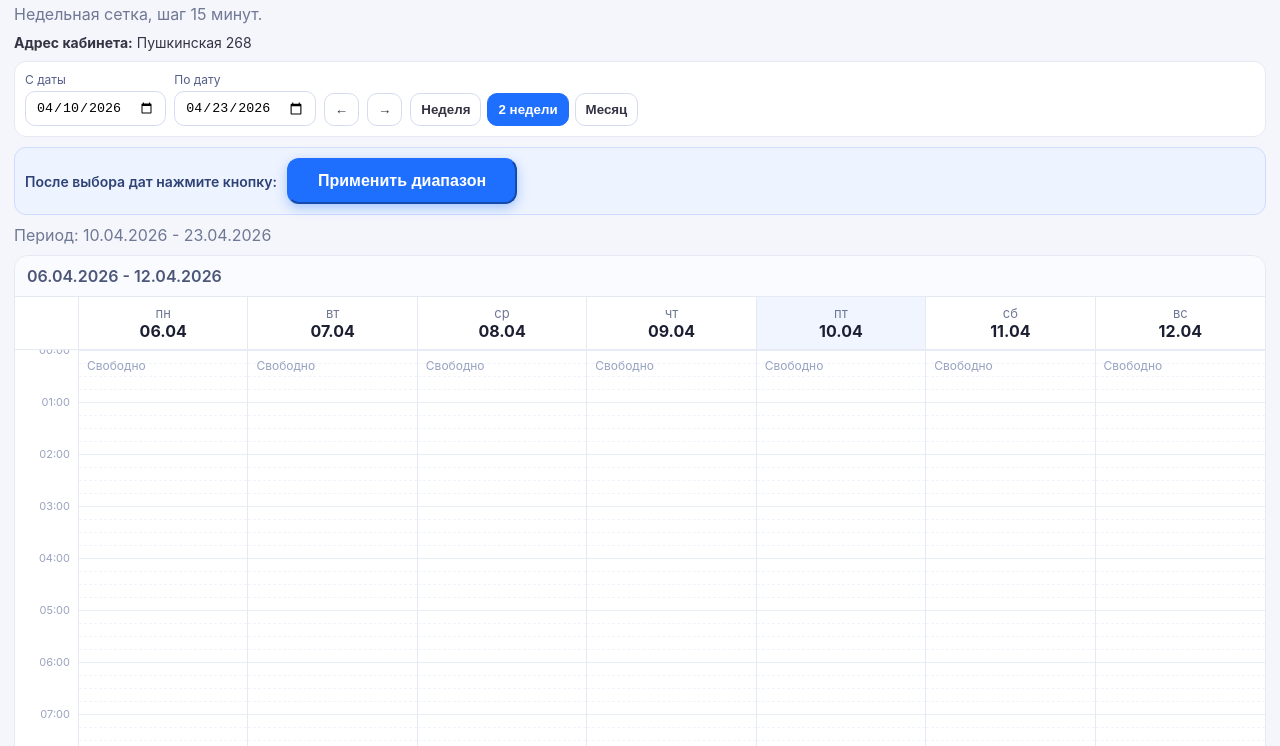
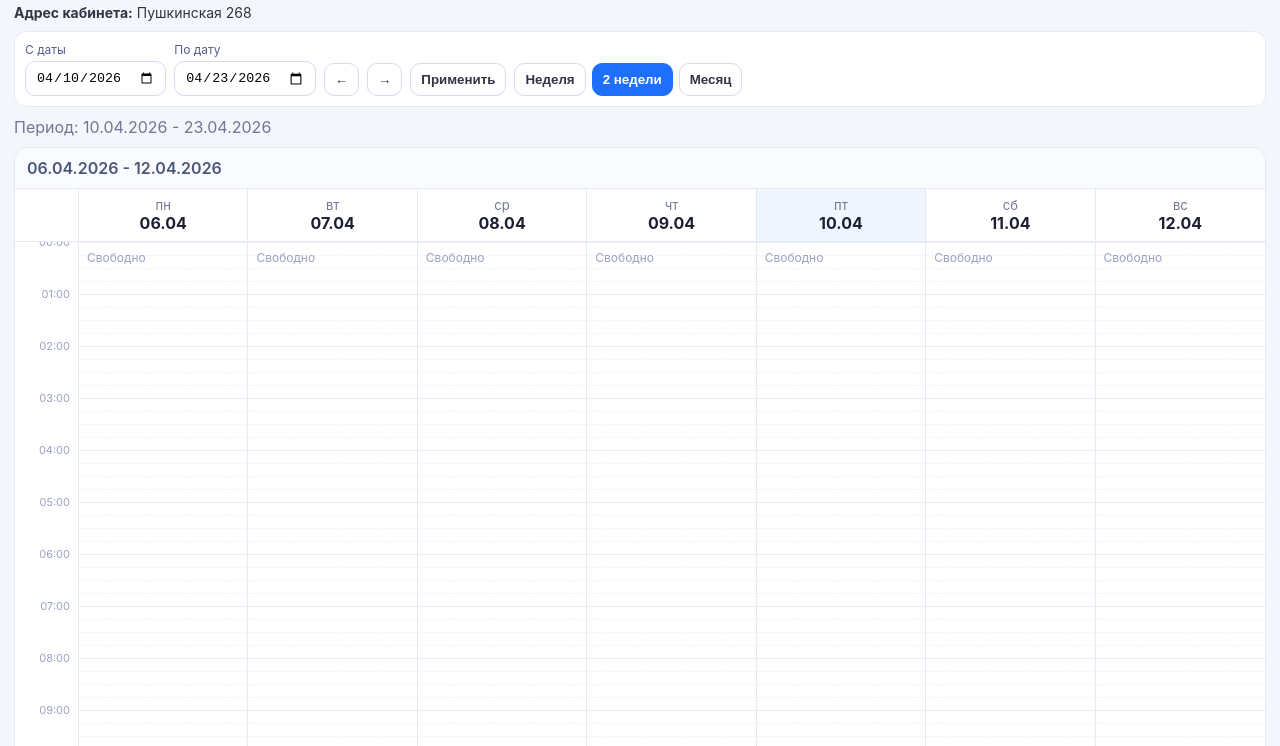
Before and after one commit to m7956282-ux/calendar, a plain HTML site: page index.html in a window 1280 px wide. Shown: the part 50-796 px from the top of the page. Drawn offline with Linux system fonts and the light colour scheme.

Commit message:
Tweak calendar controls and remove subtitle

```diff
--- a/index.html
+++ b/index.html
@@ -19,19 +19,6 @@
     .btn-secondary{background:#fff;color:#334;}
     .view-switch{display:flex;gap:6px;}
     .view-switch button.active{background:#1f6fff;color:#fff;border-color:#1f6fff;}
-    .apply-row{display:flex;gap:10px;align-items:center;background:#edf3ff;border:1px solid #cddcff;border-radius:12px;padding:10px;margin:8px 0 10px;}
-    .apply-hint{font-size:14px;color:#2f4276;font-weight:600;}
-    .apply-cta{
-      min-width:230px;
-      padding:12px 16px !important;
-      font-size:16px;
-      font-weight:800 !important;
-      border-radius:12px !important;
-      box-shadow:0 4px 12px rgba(31,111,255,.35);
-      transition:transform .08s ease, box-shadow .15s ease, filter .15s ease;
-    }
-    .apply-cta:hover{filter:brightness(1.05);box-shadow:0 6px 16px rgba(31,111,255,.42);}
-    .apply-cta:active{transform:translateY(1px);}
     .address{font-size:14px;color:#334;margin:6px 0 10px;}
     .calendar-shell{background:var(--card);border:1px solid var(--line);border-radius:14px;overflow:auto;}
     .week{min-width:980px;border-top:1px solid var(--line);}
@@ -60,9 +47,6 @@
       .wrap{padding:10px}
       .controls{display:grid;grid-template-columns:1fr 1fr}
       .view-switch{grid-column:1/-1}
-      .apply-row{position:sticky;bottom:8px;z-index:5;background:#edf3ff}
-      .apply-hint{font-size:13px}
-      .apply-cta{min-width:0;width:100%;font-size:17px}
       .calendar-shell{border-radius:10px}
       .week{min-width:860px}
     }
@@ -71,22 +55,18 @@
 <body>
   <div class="wrap">
     <h1>Календарь занятости кабинета</h1>
-    <div class="muted">Недельная сетка, шаг 15 минут.</div>
     <div class="address"><b>Адрес кабинета:</b> Пушкинская 268</div>
     <div class="controls">
       <label>С даты <input id="dateFrom" type="date"></label>
       <label>По дату <input id="dateTo" type="date"></label>
       <button id="prevBtn" class="btn-secondary">←</button>
       <button id="nextBtn" class="btn-secondary">→</button>
+      <button id="applyBtn" class="btn-secondary" type="button">Применить</button>
       <div class="view-switch">
         <button id="viewWeek" class="btn-secondary">Неделя</button>
         <button id="view2Week" class="btn-secondary">2 недели</button>
         <button id="viewMonth" class="btn-secondary">Месяц</button>
       </div>
-    </div>
-    <div class="apply-row">
-      <div class="apply-hint">После выбора дат нажмите кнопку:</div>
-      <button id="applyBtn" class="btn-primary apply-cta" type="button">Применить диапазон</button>
     </div>
     <div id="selectedRange" class="muted"></div>
     <div id="calendar" class="calendar-shell"></div>
```
